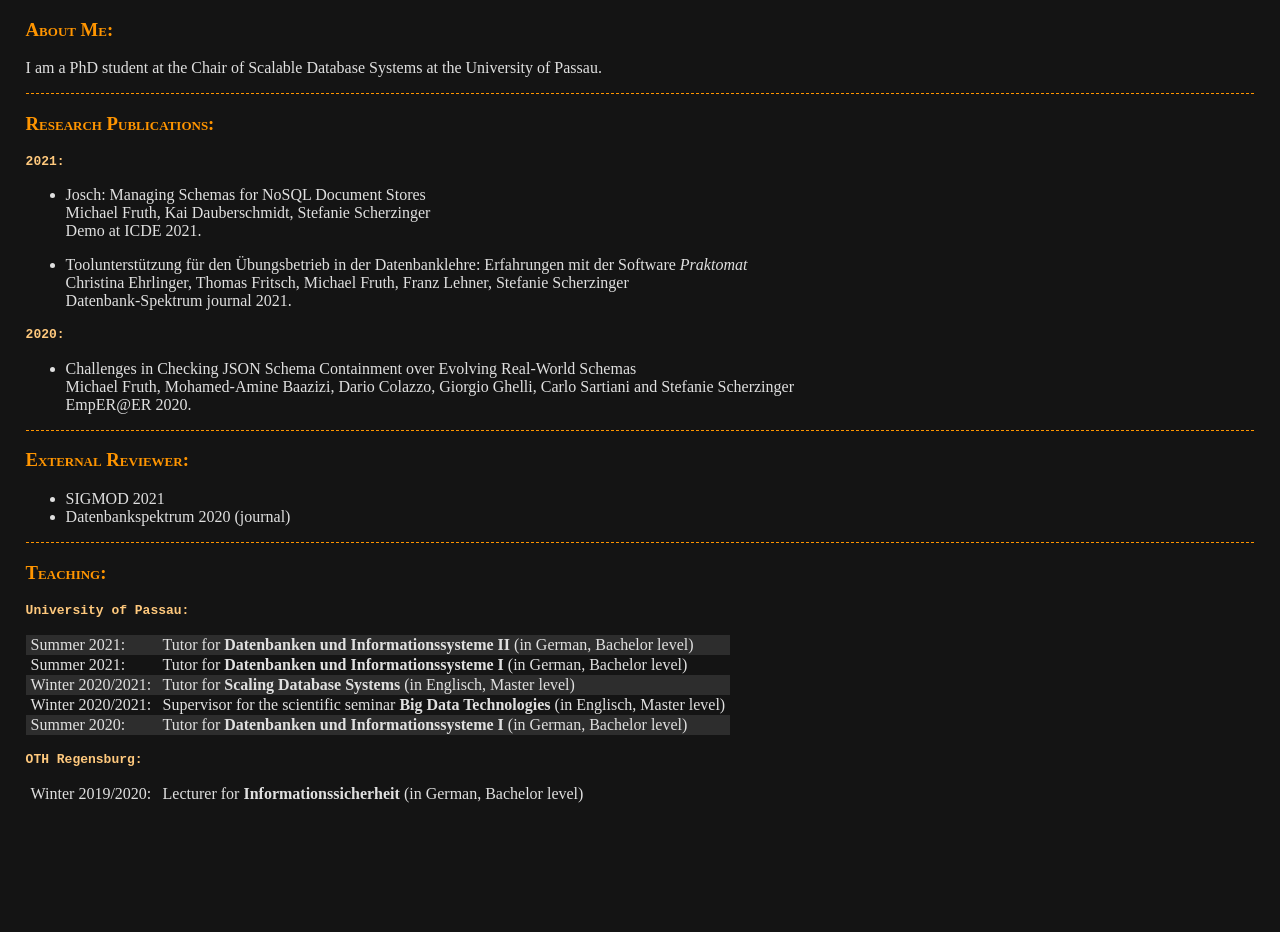
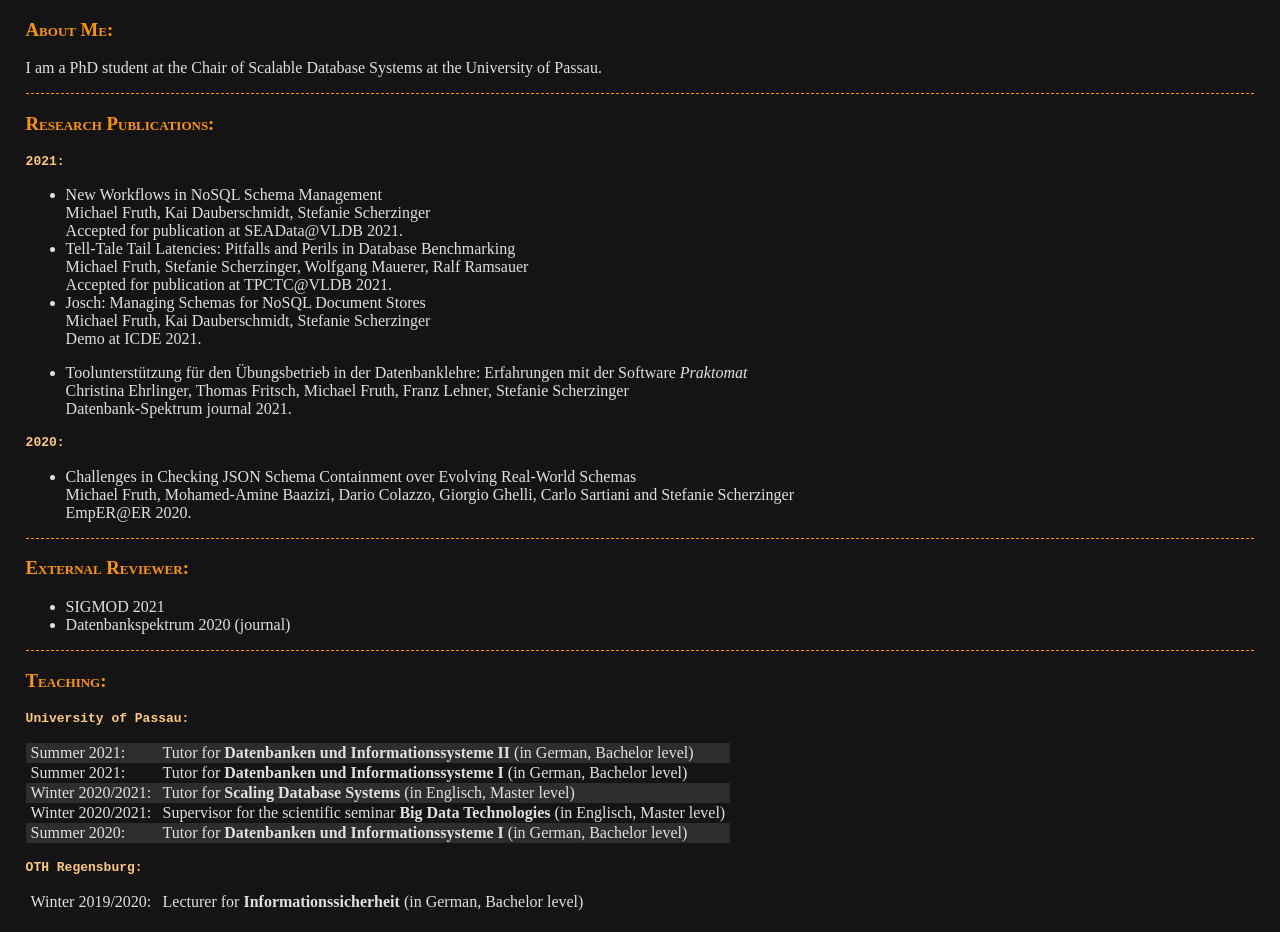
Before and after one commit to michaelfruth/michaelfruth.github.io, a plain HTML site: page index.html in a window 1280 px wide. Before the commit the page ends 824 px from the top, so only its background shows below. Drawn offline with Linux system fonts and the light colour scheme.

Commit message:
Added SEAData and TPCTC

```diff
--- a/index.html
+++ b/index.html
@@ -18,6 +18,18 @@
 
     <h4>2021:</h4>
     <ul>
+        <li>
+            <span class="title">New Workflows in NoSQL Schema Management</span><br>
+            Michael Fruth, Kai Dauberschmidt, Stefanie Scherzinger<br>
+            Accepted for publication at SEAData@VLDB 2021.
+        </li>
+
+        <li>
+            <span class="title">Tell-Tale Tail Latencies: Pitfalls and Perils in Database Benchmarking</span><br>
+            Michael Fruth, Stefanie Scherzinger, Wolfgang Mauerer, Ralf Ramsauer<br>
+            Accepted for publication at TPCTC@VLDB 2021.
+        </li>
+
         <li>
             <span class="title">Josch: Managing Schemas for NoSQL Document Stores</span><br>
             Michael Fruth, Kai Dauberschmidt, Stefanie Scherzinger<br>
```
